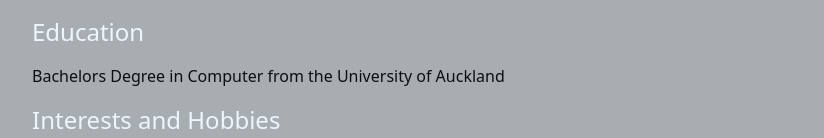
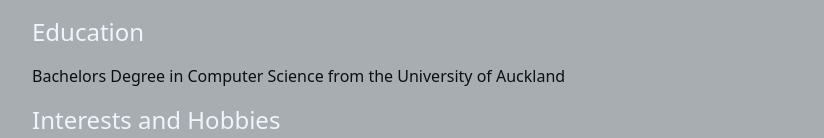
Before and after one commit to Ray2126/raymond-yang-portfolio, a Next.js app: page / in a window 1280 px wide. Shown: the part 662-800 px from the top of the page, without its empty margins (224-1048 px from the left). Built offline with nearby package versions, Linux system fonts and the light colour scheme.

Commit message:
Fix type on home page - Computer Science

```diff
--- a/src/app/page.js
+++ b/src/app/page.js
@@ -29,7 +29,7 @@
 
         <h2>Education</h2>
 
-        <p>Bachelors Degree in Computer from the University of Auckland</p>
+        <p>Bachelors Degree in Computer Science from the University of Auckland</p>
 
         <h2>Interests and Hobbies</h2>
 
```
